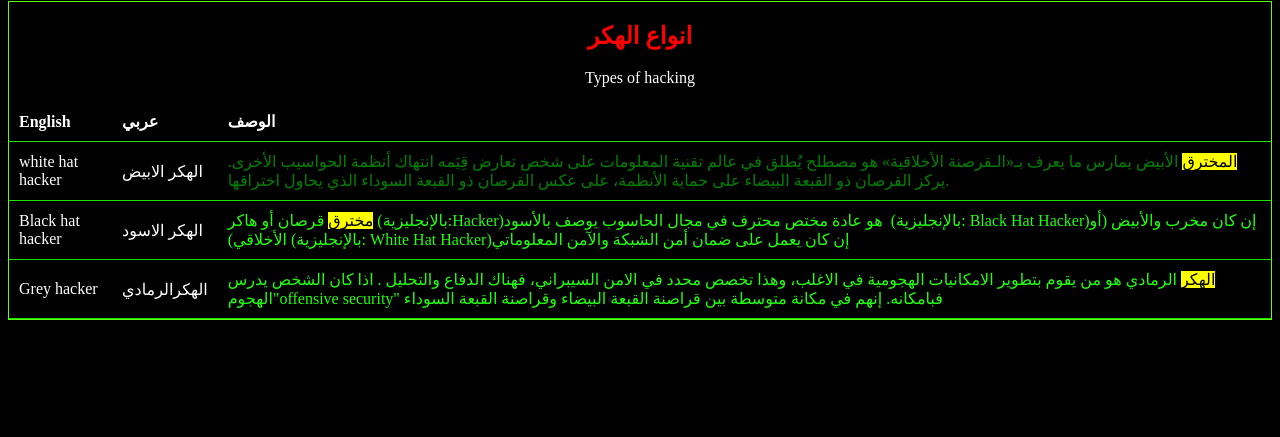
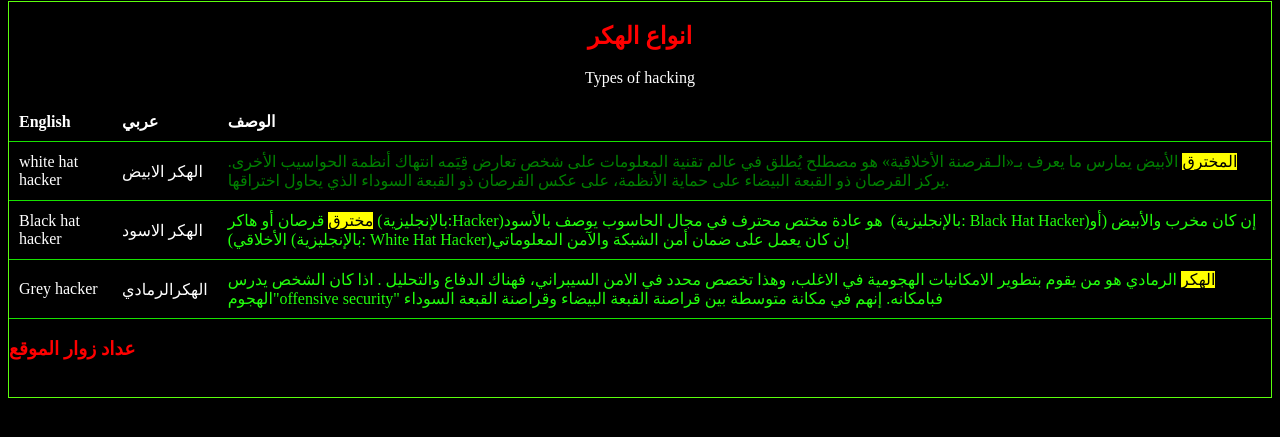
Before and after one commit to Mena12Shehata/Learn-hack, a plain HTML site: page index.html in a window 1280 px wide. Shown: the part 361-798 px from the top of the page. Drawn offline with Linux system fonts and the light colour scheme; a script that the page names is missing.

Commit message:
Update index.html

```diff
--- a/index.html
+++ b/index.html
@@ -118,3 +118,16 @@
 
 
 </table>
+
+
+
+
+    <h3>
+      عداد زوار الموقع
+    </h3>
+
+
+<!-- BEGIN: Powered by Supercounters.com -->
+<center><script type="text/javascript" src="//widget.supercounters.com/ssl/hit.js"></script><script type="text/javascript">sc_hit(1681655,51,5);</script><br><noscript><a href="http://www.supercounters.com/">free online counter</a></noscript>
+</center>
+<!-- END: Powered by Supercounters.com -->
```
